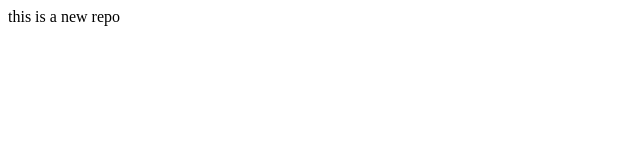
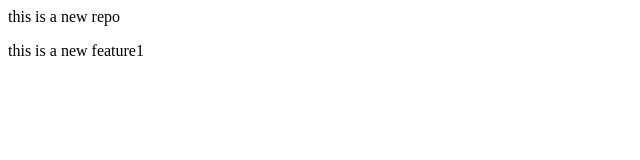
Before and after one commit to Sanyamgarg01/localRepo, a plain HTML site: page index.html in a window 1280 px wide. Shown: the whole page, without its empty margins (0-640 px from the left). Drawn offline with Linux system fonts and the light colour scheme.

Commit message:
add feature1

```diff
--- a/index.html
+++ b/index.html
@@ -1 +1,4 @@
 <p>this is a new repo</p>
+<p>
+    this is a new feature1
+</p>
```
